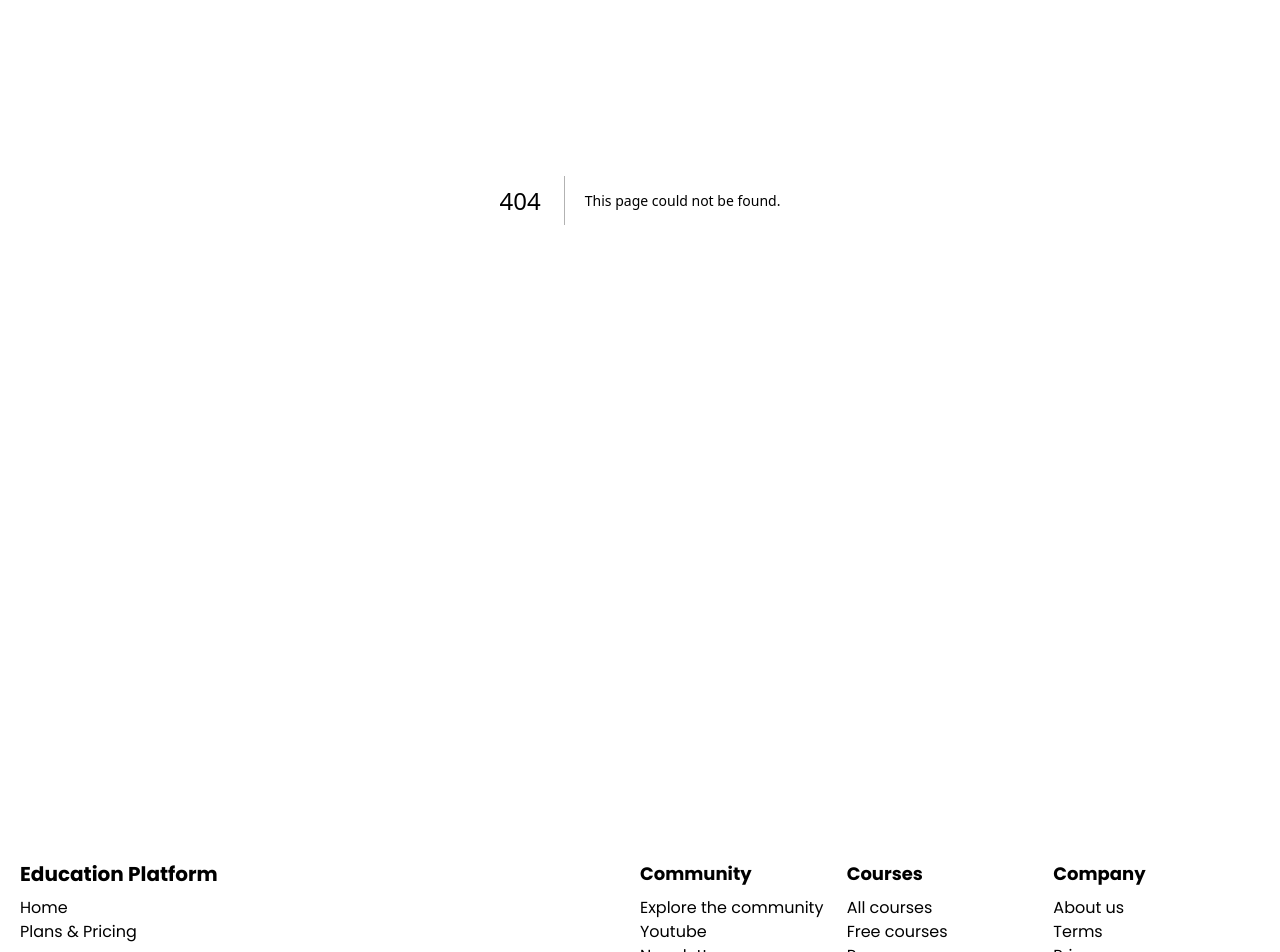
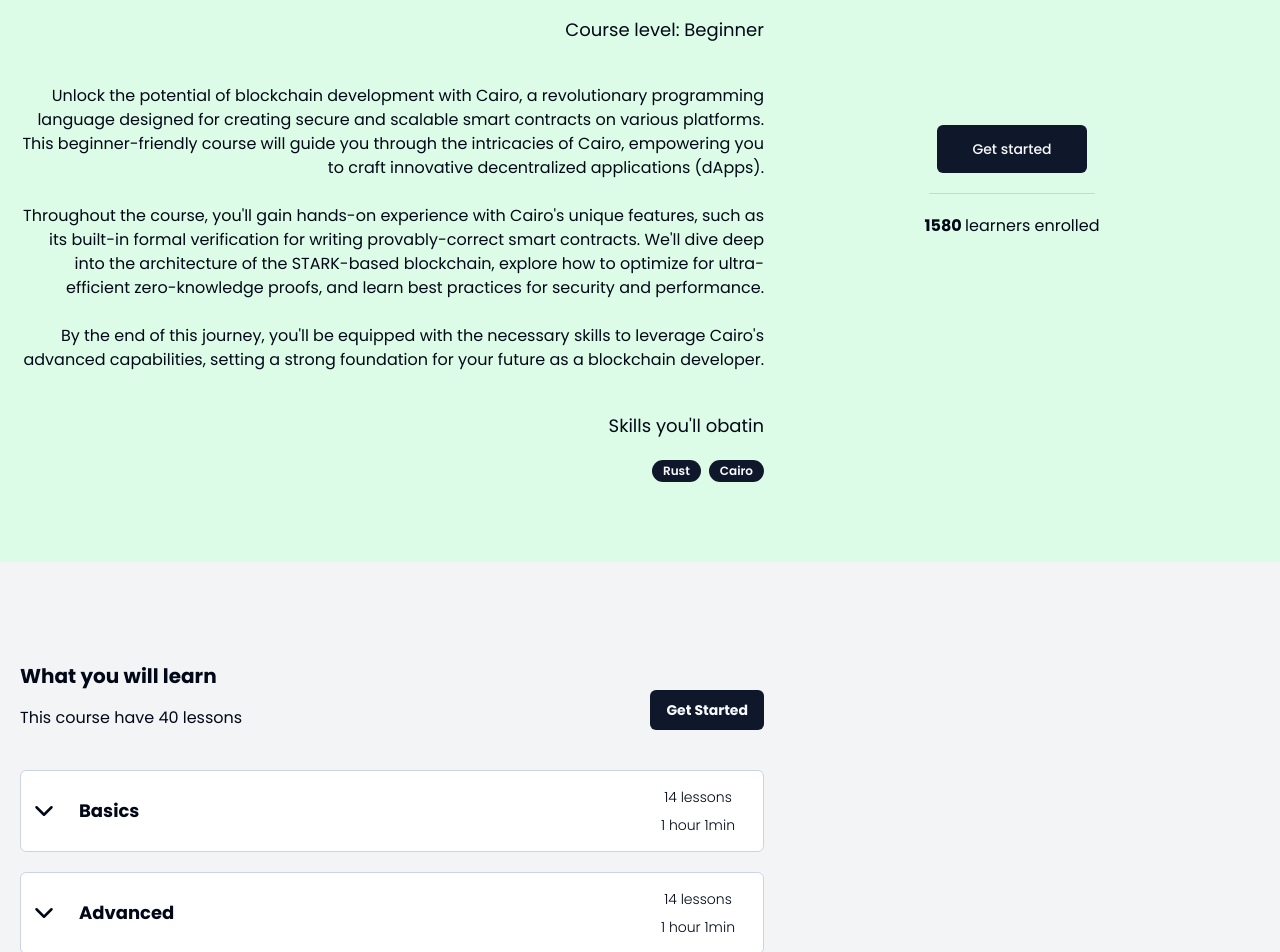
Before and after one commit to samueloh99/edtech-frontend, a Next.js app: page /courses/cairo in a window 1280 px wide. Before the commit this address had no page. Shown: the part 200-1152 px from the top of the page. Built offline with nearby package versions, Linux system fonts and the light colour scheme.

Commit message:
Added content and styling for the cairo course page

```diff
--- /dev/null
+++ b/src/app/courses/cairo/page.tsx
@@ -0,0 +1,126 @@
+import {
+  Accordion,
+  AccordionContent,
+  AccordionItem,
+  AccordionTrigger,
+} from "@/components/ui/accordion";
+import { Badge } from "@/components/ui/badge";
+
+import { Button } from "@/components/ui/button";
+
+import { cairoCourseContent } from "@/lib/data";
+import { Play } from "lucide-react";
+import Link from "next/link";
+
+export default function Cairo() {
+  return (
+    <main className="flex flex-col">
+      <div className="flex flex-col gap-5 relative">
+        <div className="flex h-full py-20 justify-center items-center bg-green-100">
+          <div className="main-container flex flex-col md:flex-row gap-20 md:gap-0">
+            <div className="flex flex-col w-full md:w-3/5 mr-auto justify-center items-end gap-10 text-end">
+              <h1 className="text-5xl font-semibold">Cairo Course</h1>
+              <div className="flex flex-col gap-5 text-end items-end justify-center">
+                <p className="text-lg">
+                  with <span className="font-bold ">Falco</span>
+                </p>
+                <p className="text-lg">Course level: Beginner</p>
+              </div>
+              <p className="text-base">
+                Unlock the potential of blockchain development with Cairo, a
+                revolutionary programming language designed for creating secure
+                and scalable smart contracts on various platforms. This
+                beginner-friendly course will guide you through the intricacies
+                of Cairo, empowering you to craft innovative decentralized
+                applications (dApps). <br />
+                <br />
+                Throughout the course, you'll gain hands-on experience with
+                Cairo's unique features, such as its built-in formal
+                verification for writing provably-correct smart contracts. We'll
+                dive deep into the architecture of the STARK-based blockchain,
+                explore how to optimize for ultra-efficient zero-knowledge
+                proofs, and learn best practices for security and performance.
+                <br />
+                <br />
+                By the end of this journey, you'll be equipped with the
+                necessary skills to leverage Cairo's advanced capabilities,
+                setting a strong foundation for your future as a blockchain
+                developer.
+              </p>
+              <div className="w-full flex flex-col gap-5">
+                <p className="text-lg">Skills you'll obatin</p>
+                <div className="w-full flex flex-wrap gap-2 justify-end items-center ">
+                  <Badge>Rust</Badge>
+                  <Badge>Cairo</Badge>
+                </div>
+              </div>
+            </div>
+            <div className="flex flex-col w-full md:w-2/5 justify-center items-center gap-5">
+              <Button className="w-[150px] py-6">Get started</Button>
+              <div className="w-2/6 bg-slate-300 h-[1px]" />
+              <p className="text-md">
+                <span className="font-bold">1580 </span>
+                learners enrolled
+              </p>
+            </div>
+          </div>
+        </div>
+
+        <div className="flex flex-col main-container justify-center items-end pt-20">
+          <div className="flex flex-col gap-10 w-full md:w-3/5 mr-auto">
+            <div className="w-full flex flex-row gap-4 items-end justify-between">
+              <div className="flex flex-col gap-4 justify-between">
+                <h1 className="font-bold text-xl">What you will learn</h1>
+                <p className="text-base">This course have 40 lessons</p>
+              </div>
+              <Button className="font-bold">Get Started</Button>
+            </div>
+
+            <div className="flex flex-col">
+              <Accordion
+                type="single"
+                collapsible
+                className="gap-5 flex flex-col"
+              >
+                {cairoCourseContent.map((item, key) => {
+                  return (
+                    <AccordionItem value={`chapter-${item.chapter}`} key={key}>
+                      <AccordionTrigger className=" flex flex-row justify-between">
+                        <div className="flex flex-row justify-between w-full items-center px-5">
+                          <p className="text-lg font-bold">{item.title}</p>
+                          <div className="flex flex-col gap-2 text-sm font-light">
+                            <p>14 lessons</p>
+                            <p>1 hour 1min</p>
+                          </div>
+                        </div>
+                      </AccordionTrigger>
+                      <AccordionContent>
+                        <div className="flex flex-col divide-y">
+                          {item.contents.map((content) => {
+                            return (
+                              <Link
+                                href={"/"}
+                                key={content.id}
+                                className="flex flex-row justify-between items-center px-2 py-4"
+                              >
+                                <div className="flex flex-row items-center gap-2">
+                                  <Play size={25} />
+                                  <p>{content.title}</p>
+                                </div>
+                                <p>{content.time}</p>
+                              </Link>
+                            );
+                          })}
+                        </div>
+                      </AccordionContent>
+                    </AccordionItem>
+                  );
+                })}
+              </Accordion>
+            </div>
+          </div>
+        </div>
+      </div>
+    </main>
+  );
+}
```
